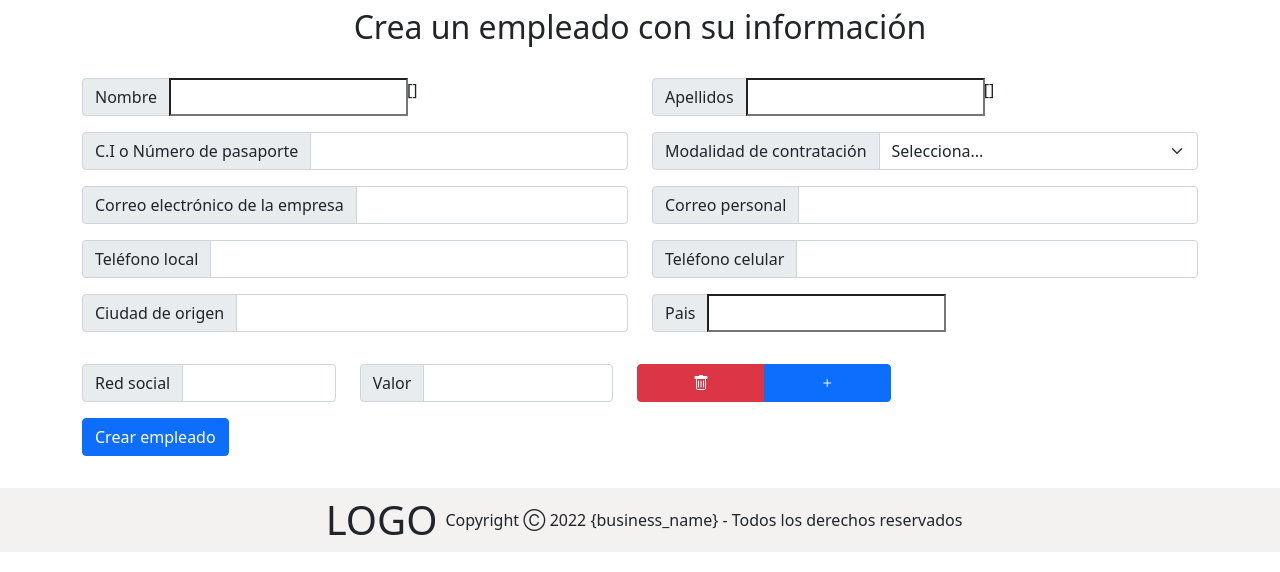
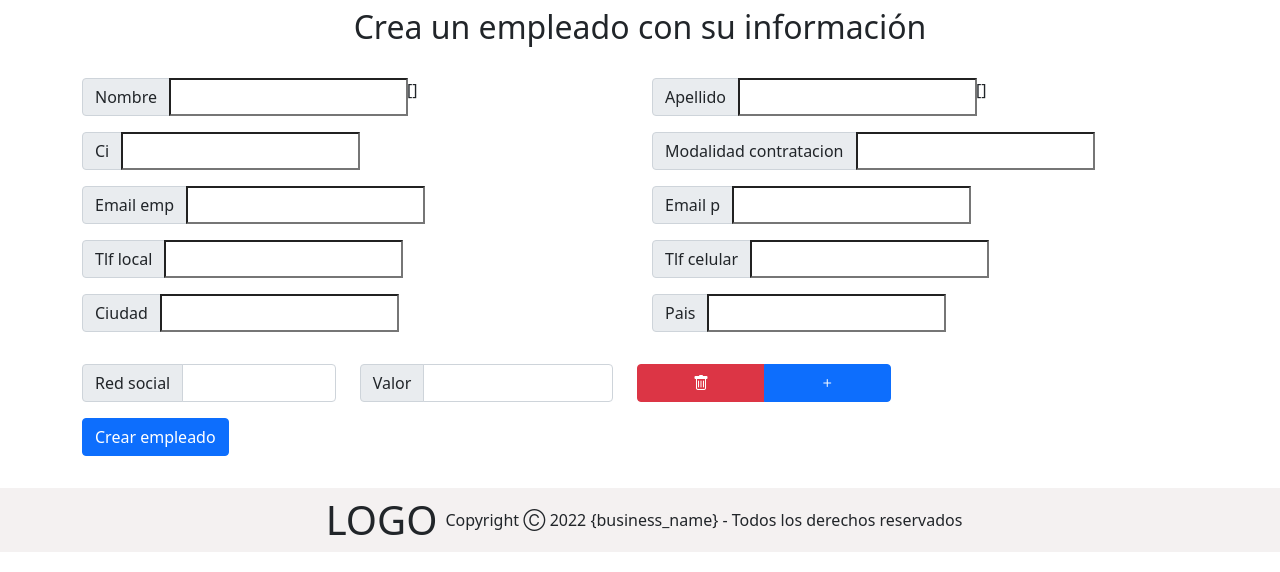
Before and after one commit to diegosanchezp/lab1-ati2, a Django app: template lab_ati/templates/pages/employees/create.html in a window 1280 px wide. Shown: the part 64-636 px from the top of the page. Run offline with Django 4.2, Linux system fonts and the light colour scheme; the template is opened without the code that fills it: most values are stand-ins (such as "Sample title", 1, 10 or a date in 2020); form fields are guessed from the names that the template uses; some libraries are stand-ins or nearby versions.

Commit message:
refactor views and finish form work create.html

```diff
--- a/lab_ati/empresa/urls.py
+++ b/lab_ati/empresa/urls.py
@@ -5,5 +5,6 @@ from . import views
 app_name = "empresa"
 
 urlpatterns = [
-    path("employees/create", views.CreateEmployeeView, name="create-employee")
+    path("employees/create", views.CreateEmployeeView.as_view(), name="create-employee"),
+    path("employees/edit/<slug:pk>", views.EditEmployeeView.as_view(), name="edit-employee")
 ]
--- a/lab_ati/templates/pages/employees/create.html
+++ b/lab_ati/templates/pages/employees/create.html
@@ -12,53 +12,49 @@
                     <span>{{ form.nombre.errors }}</span>
                 </section>
                 <section class="col input-group">
-                    <label for="{{ form.nombre.id_for_label }}" class="input-group-text">{{ form.apellidos.label_tag }}</label>
-                    {{ form.apellidos }}
-                    <span>{{ form.apellidos.errors }}</span>
+                    <label for="{{ form.nombre.id_for_label }}" class="input-group-text">{{ form.apellido.label_tag }}</label>
+                    {{ form.apellido }}
+                    <span>{{ form.apellido.errors }}</span>
                 </section>
             </section>
 
             <section class="row">
                 <section class="col input-group">
-                    <label class="input-group-text">C.I o Número de pasaporte</label>
-                    <input class="form-control" >
+                    <label for="{{ form.ci.id_for_label }}" class="input-group-text">{{ form.ci.label_tag }}</label>
+                    {{form.ci}}
                 </section>
                 <section class="col input-group">
-                    <label class="input-group-text">Modalidad de contratación</label>
-                    <select class="form-select" >
-                        <option selected disabled>Selecciona...</option>
-                        <option value="1">Fijo</option>
-                        <option value="2">Honorarios profesionales</option>
-                    </select>
+                    <label class="input-group-text">{{form.modalidad_contratacion.label_tag}}</label>
+                    {{form.modalidad_contratacion}}
                 </section>
             </section>
 
             <section class="row">
                 <section class="col input-group">
-                    <label class="input-group-text">Correo electrónico de la empresa</label>
-                    <input class="form-control" >
+                    <label class="input-group-text">{{form.email_emp.label_tag}}</label>
+                    {{form.email_emp}}
                 </section>
                 <section class="col input-group">
-                    <label class="input-group-text">Correo personal</label>
-                    <input class="form-control" >
+                    <label class="input-group-text">{{form.email_p.label_tag}}</label>
+                    {{form.email_p}}
                 </section>
             </section>
 
             <section class="row">
                 <section class="col input-group">
-                    <label class="input-group-text">Teléfono local</label>
-                    <input class="form-control" >
+                    <label class="input-group-text">{{form.tlf_local.label_tag}}</label>
+                    {{form.tlf_local}}
                 </section>
                 <section class="col input-group">
-                    <label class="input-group-text">Teléfono celular</label>
-                    <input class="form-control" >
+                    <label class="input-group-text">{{form.tlf_celular.label_tag}}</label>
+                    {{form.tlf_celular}}
                 </section>
             </section>
 
             <section class="row">
                 <section class="col input-group">
-                    <label class="input-group-text">Ciudad de origen</label>
-                    <input class="form-control" >
+                    <label class="input-group-text">{{ form.ciudad.label_tag }}</label>
+                    {{ form.ciudad }}
                 </section>
                 <section class="col input-group">
                     <label class="input-group-text">{{ form.pais.label_tag }}</label>
```
Also changed, not shown: lab_ati/empresa/forms.py (+32 -33 lines), lab_ati/empresa/views.py (+10 -5 lines).
